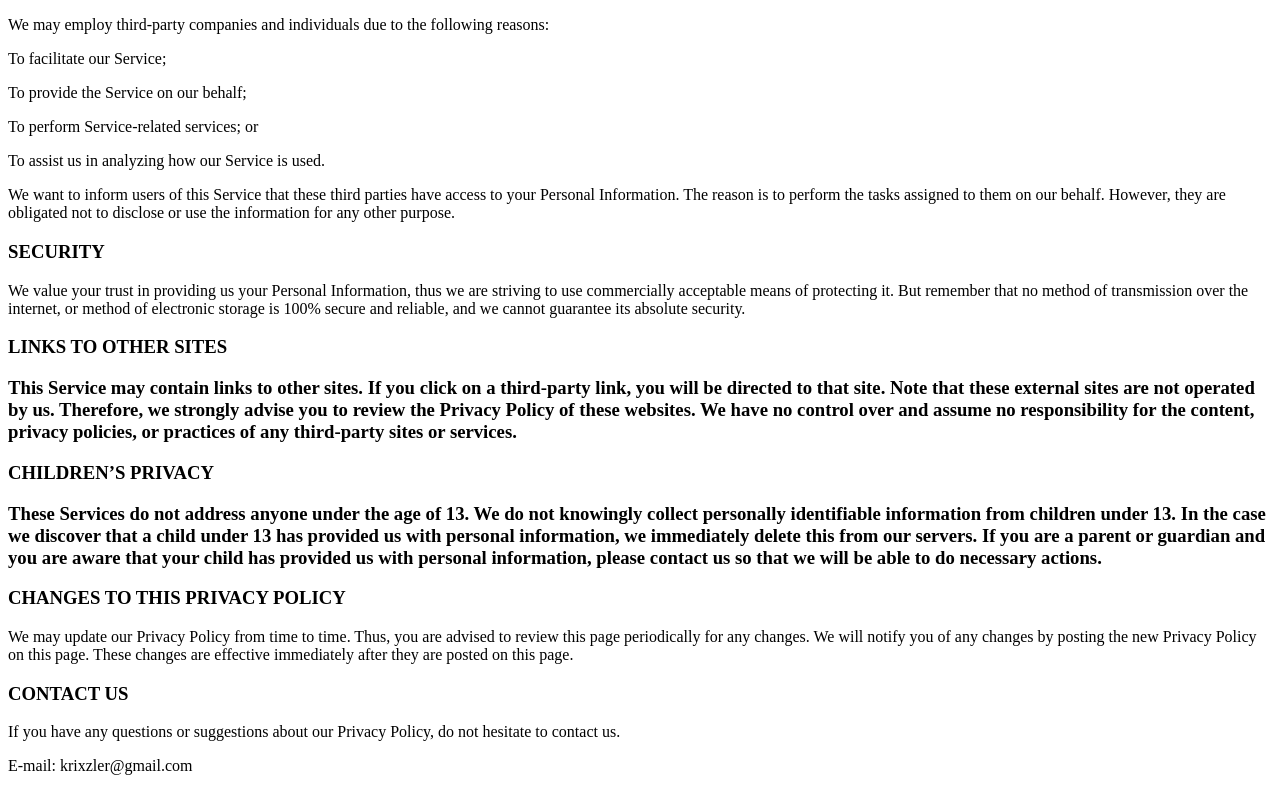
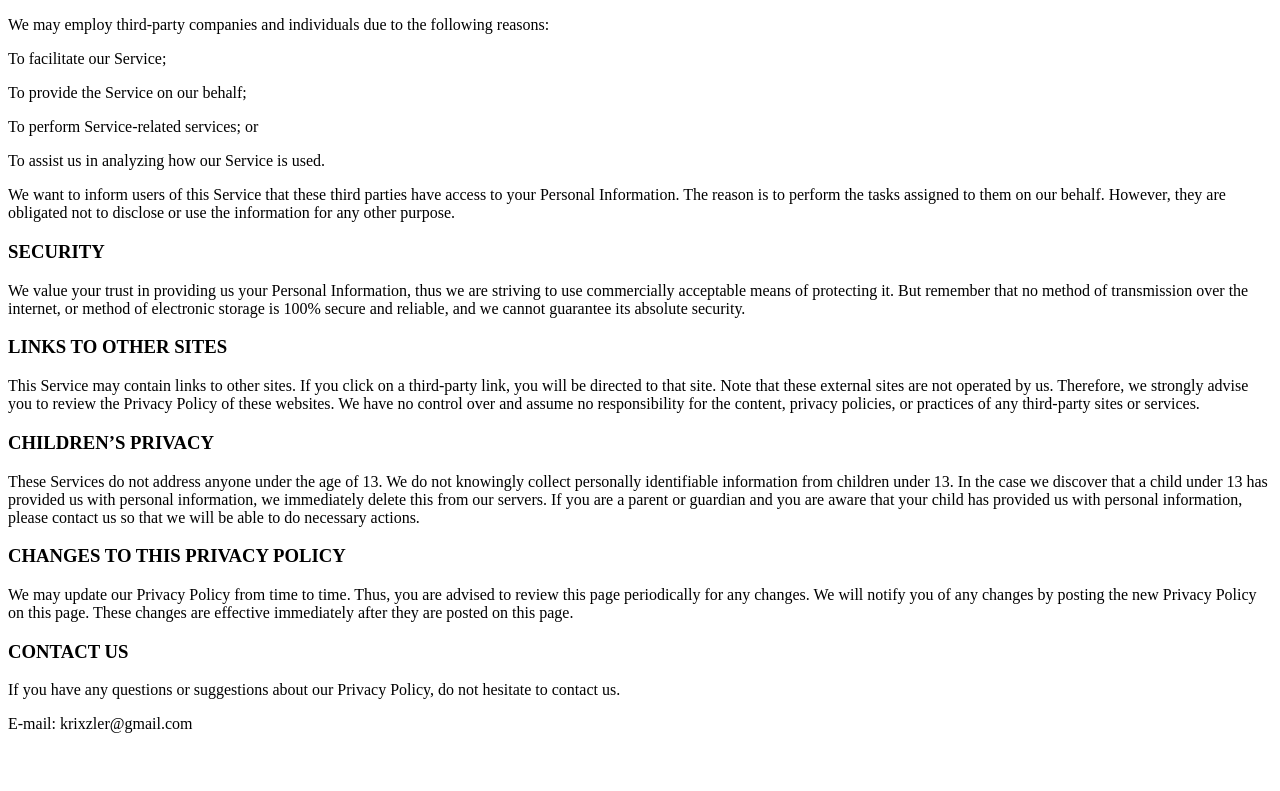
Before and after one commit to KrixApp/PrivacyPolicy, a plain HTML site: page index.html in a window 1280 px wide. Shown: the part 740-1531 px from the top of the page. After the commit the page ends 1489 px from the top, so only its background shows below. Drawn offline with Linux system fonts and the light colour scheme.

Commit message:
Update index.html

```diff
--- a/index.html
+++ b/index.html
@@ -49,18 +49,18 @@
                 We value your trust in providing us your Personal Information, thus we are striving to use commercially acceptable means of protecting it. But remember that no method of transmission over the internet, or method of electronic storage is 100% secure and reliable, and we cannot guarantee its absolute security.
 </p><h3>
                 LINKS TO OTHER SITES
-                </p><p>
+                </h3><p>
                 This Service may contain links to other sites. If you click on a third-party link, you will be directed to that site. Note that these external sites are not operated by us. Therefore, we strongly advise you to review the Privacy Policy of these websites. We have no control over and assume no responsibility for the content, privacy policies, or practices of any third-party sites or services.
                 </p><h3>
                 CHILDREN’S PRIVACY
-</p><p>
+</h3><p>
                 These Services do not address anyone under the age of 13. We do not knowingly collect personally identifiable information from children under 13. In the case we discover that a child under 13 has provided us with personal information, we immediately delete this from our servers. If you are a parent or guardian and you are aware that your child has provided us with personal information, please contact us so that we will be able to do necessary actions.
 </p><h3>
                 CHANGES TO THIS PRIVACY POLICY
 </h3><p>
                 We may update our Privacy Policy from time to time. Thus, you are advised to review this page periodically for any changes. We will notify you of any changes by posting the new Privacy Policy on this page. These changes are effective immediately after they are posted on this page.
                 </p><h3>
-<b>CONTACT US</b>
+CONTACT US
 </h3><p>
                 If you have any questions or suggestions about our Privacy Policy, do not hesitate to contact us.
                 </p><p>
```
